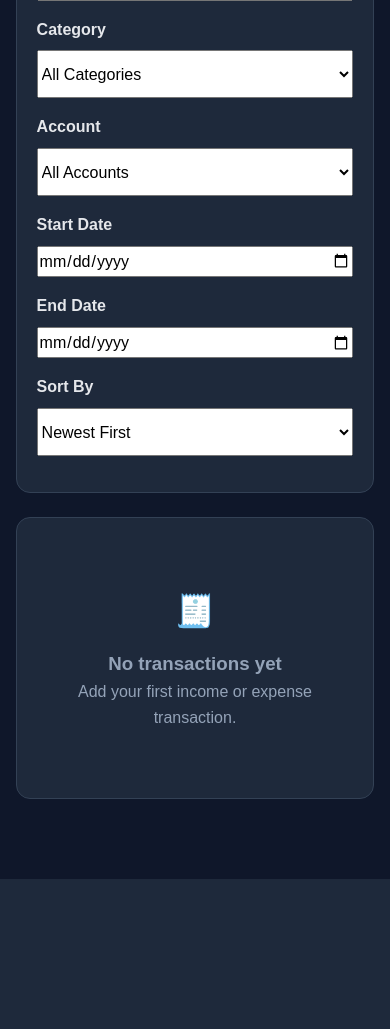
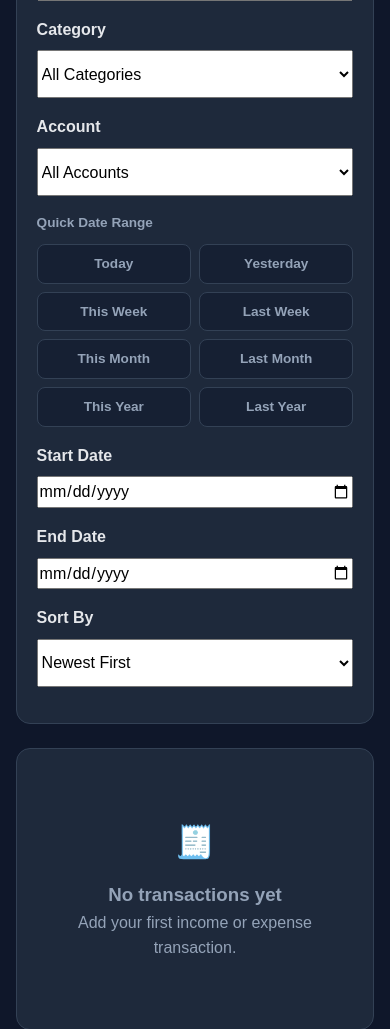
Before and after one commit to giri-can-do/giri-expense-tracker, a Flask app: page /transactions/ in a window 390 px wide. Shown: the part 617-1646 px from the top of the page. Before the commit the page ends 1496 px from the top, so only its background shows below. Run offline with Flask 3, Linux system fonts and the light colour scheme; the visitor is signed in with stand-in values (Sample User, id 1); data that the repository does not hold is empty.

Commit message:
feat: add quick date ranges.

```diff
--- a/app/static/css/components.css
+++ b/app/static/css/components.css
@@ -767,3 +767,67 @@
         width: 100%;
     }
 }
+
+.quick-date-range-group {
+    grid-column: 1 / -1;
+    display: flex;
+    flex-direction: column;
+    gap: 10px;
+}
+
+.quick-date-range-label {
+    color: var(--muted);
+    font-size: 0.85rem;
+    font-weight: 700;
+}
+
+.quick-date-range-buttons {
+    display: flex;
+    flex-wrap: wrap;
+    gap: 8px;
+}
+
+.quick-date-btn {
+    padding: 8px 12px;
+
+    color: var(--muted);
+    background: var(--surface-soft);
+
+    border: 1px solid var(--border);
+    border-radius: 8px;
+
+    font: inherit;
+    font-size: 0.85rem;
+    font-weight: 700;
+
+    cursor: pointer;
+
+    transition:
+        color 0.2s ease,
+        background-color 0.2s ease,
+        border-color 0.2s ease,
+        transform 0.2s ease;
+}
+
+.quick-date-btn:hover {
+    color: var(--text);
+    border-color: var(--primary);
+    transform: translateY(-1px);
+}
+
+.quick-date-btn.active {
+    color: #052e16;
+    background: var(--primary);
+    border-color: var(--primary);
+}
+
+@media (max-width: 600px) {
+    .quick-date-range-buttons {
+        display: grid;
+        grid-template-columns: repeat(2, minmax(0, 1fr));
+    }
+
+    .quick-date-btn {
+        width: 100%;
+    }
+}
--- /dev/null
+++ b/app/static/js/transactions.js
@@ -0,0 +1,197 @@
+document.addEventListener("DOMContentLoaded", () => {
+    const filterForm = document.getElementById(
+        "transactionFilterForm"
+    );
+
+    const startDateInput = document.getElementById(
+        "startDate"
+    );
+
+    const endDateInput = document.getElementById(
+        "endDate"
+    );
+
+    const quickDateButtons = document.querySelectorAll(
+        ".quick-date-btn"
+    );
+
+    if (
+        !filterForm ||
+        !startDateInput ||
+        !endDateInput ||
+        quickDateButtons.length === 0
+    ) {
+        return;
+    }
+
+    const formatDate = (date) => {
+        const year = date.getFullYear();
+        const month = String(
+            date.getMonth() + 1
+        ).padStart(2, "0");
+
+        const day = String(
+            date.getDate()
+        ).padStart(2, "0");
+
+        return `${year}-${month}-${day}`;
+    };
+
+    const cloneDate = (date) => {
+        return new Date(
+            date.getFullYear(),
+            date.getMonth(),
+            date.getDate()
+        );
+    };
+
+    const getMonday = (date) => {
+        const result = cloneDate(date);
+        const day = result.getDay();
+
+        const difference = day === 0
+            ? -6
+            : 1 - day;
+
+        result.setDate(
+            result.getDate() + difference
+        );
+
+        return result;
+    };
+
+    const getDateRange = (range) => {
+        const today = new Date();
+
+        let startDate;
+        let endDate;
+
+        switch (range) {
+            case "today":
+                startDate = cloneDate(today);
+                endDate = cloneDate(today);
+                break;
+
+            case "yesterday":
+                startDate = cloneDate(today);
+                startDate.setDate(
+                    startDate.getDate() - 1
+                );
+
+                endDate = cloneDate(startDate);
+                break;
+
+            case "this_week":
+                startDate = getMonday(today);
+                endDate = cloneDate(today);
+                break;
+
+            case "last_week":
+                endDate = getMonday(today);
+                endDate.setDate(
+                    endDate.getDate() - 1
+                );
+
+                startDate = cloneDate(endDate);
+                startDate.setDate(
+                    startDate.getDate() - 6
+                );
+                break;
+
+            case "this_month":
+                startDate = new Date(
+                    today.getFullYear(),
+                    today.getMonth(),
+                    1
+                );
+
+                endDate = cloneDate(today);
+                break;
+
+            case "last_month":
+                startDate = new Date(
+                    today.getFullYear(),
+                    today.getMonth() - 1,
+                    1
+                );
+
+                endDate = new Date(
+                    today.getFullYear(),
+                    today.getMonth(),
+                    0
+                );
+                break;
+
+            case "this_year":
+                startDate = new Date(
+                    today.getFullYear(),
+                    0,
+                    1
+                );
+
+                endDate = cloneDate(today);
+                break;
+
+            case "last_year":
+                startDate = new Date(
+                    today.getFullYear() - 1,
+                    0,
+                    1
+                );
+
+                endDate = new Date(
+                    today.getFullYear() - 1,
+                    11,
+                    31
+                );
+                break;
+
+            default:
+                return null;
+        }
+
+        return {
+            startDate: formatDate(startDate),
+            endDate: formatDate(endDate),
+        };
+    };
+
+    const clearActiveButton = () => {
+        quickDateButtons.forEach((button) => {
+            button.classList.remove("active");
+        });
+    };
+
+    quickDateButtons.forEach((button) => {
+        button.addEventListener("click", () => {
+            const range = button.dataset.range;
+            const dates = getDateRange(range);
+
+            if (!dates) {
+                return;
+            }
+
+            startDateInput.value = dates.startDate;
+            endDateInput.value = dates.endDate;
+
+            clearActiveButton();
+            button.classList.add("active");
+
+            filterForm.submit();
+        });
+    });
+
+    const handleManualDateChange = () => {
+        clearActiveButton();
+    };
+
+    startDateInput.addEventListener(
+        "change",
+        handleManualDateChange
+    );
+
+    endDateInput.addEventListener(
+        "change",
+        handleManualDateChange
+    );
+});
--- a/app/templates/transactions/index.html
+++ b/app/templates/transactions/index.html
@@ -14,6 +14,7 @@
 <!-- Search Field  -->
 <form
     class="transaction-filter-panel"
+    id="transactionFilterForm"
     method="get"
     action="{{ url_for('transactions.index') }}"
 >
@@ -166,6 +167,76 @@
                     </option>
                 {% endfor %}
             </select>
+        </div>
+
+        <div class="quick-date-range-group">
+            <span class="quick-date-range-label">Quick Date Range</span>
+
+            <div class="quick-date-range-buttons">
+                <button
+                    type="button"
+                    class="quick-date-btn"
+                    data-range="today"
+                >
+                    Today
+                </button>
+
+                <button
+                    type="button"
+                    class="quick-date-btn"
+                    data-range="yesterday"
+                >
+                    Yesterday
+                </button>
+
+                <button
+                    type="button"
+                    class="quick-date-btn"
+                    data-range="this_week"
+                >
+                    This Week
+                </button>
+
+                <button
+                    type="button"
+                    class="quick-date-btn"
+                    data-range="last_week"
+                >
+                    Last Week
+                </button>
+
+                <button
+                    type="button"
+                    class="quick-date-btn"
+                    data-range="this_month"
+                >
+                    This Month
+                </button>
+
+                <button
+                    type="button"
+                    class="quick-date-btn"
+                    data-range="last_month"
+                >
+                    Last Month
+                </button>
+
+                <button
+                    type="button"
+                    class="quick-date-btn"
+                    data-range="this_year"
+                >
+                    This Year
+                </button>
+
+                <button
+                    type="button"
+                    class="quick-date-btn"
+                    data-range="last_year"
+                >
+                    Last Year
+                </button>
+            </div>
         </div>
 
         <div class="transaction-filter-field">
@@ -433,4 +504,11 @@
         filename='js/transaction-filters.js'
     ) }}"
 ></script>
+
+<script
+    src="{{ url_for(
+        'static',
+        filename='js/transactions.js'
+    ) }}"
+></script>
 {% endblock %}
```
Also changed, not shown: app/static/js/transaction-form.js (line endings or trailing spaces).
